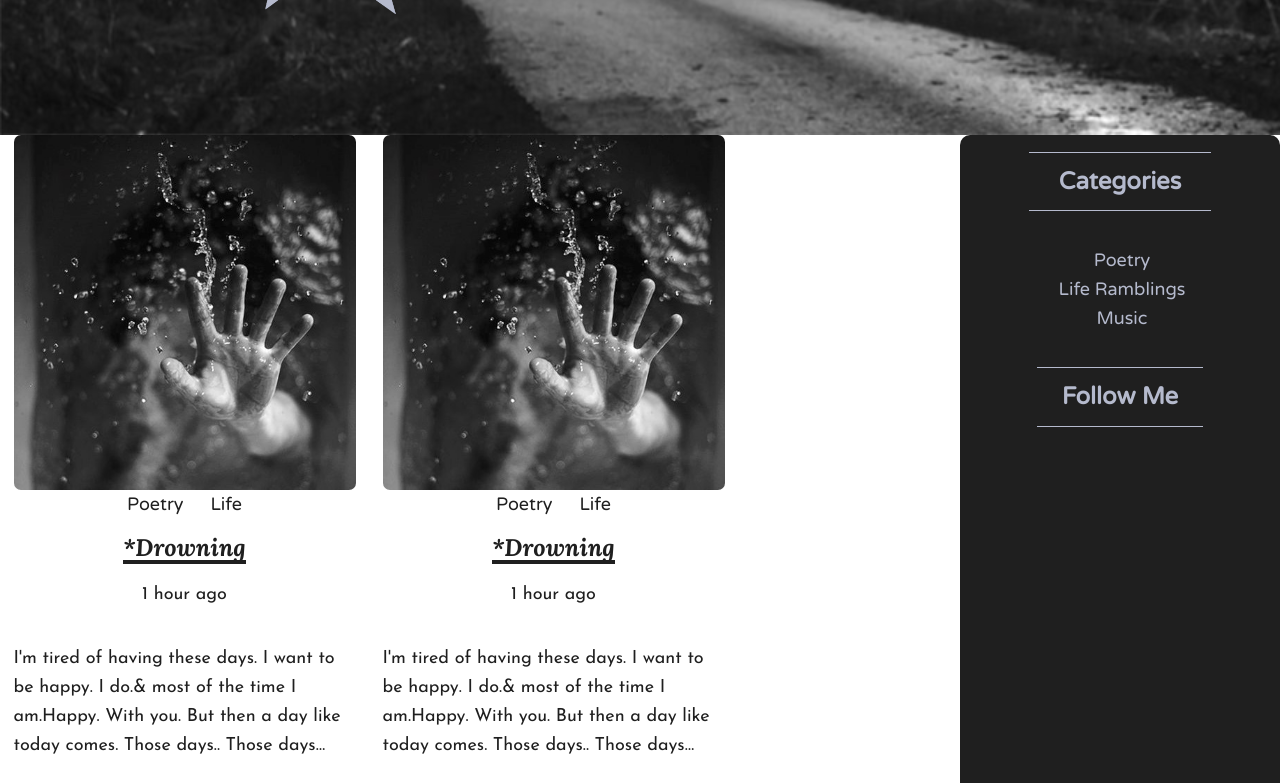
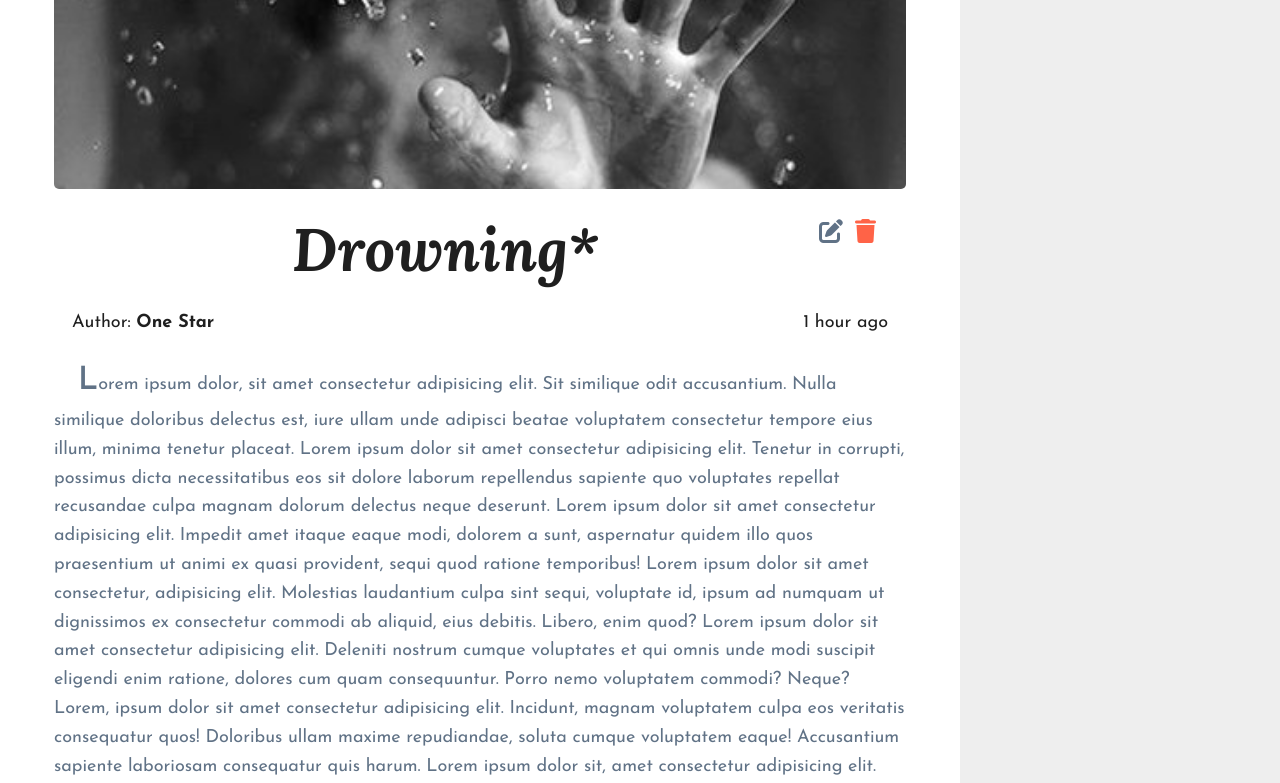
Before and after one commit to gercamjr/One-Star-Thoughts, a React (Create React App) app in the folder one-star-thoughts/: page / in a window 1280 px wide. Shown: the part 360-1143 px from the top of the page. Built offline with nearby package versions, Linux system fonts and the light colour scheme.

Commit message:
adding the single post page

```diff
--- a/one-star-thoughts/public/index.html
+++ b/one-star-thoughts/public/index.html
@@ -11,7 +11,7 @@
     <link rel="preconnect" href="https://fonts.googleapis.com">
     <link rel="preconnect" href="https://fonts.gstatic.com" crossorigin>
     <link href="https://fonts.googleapis.com/css2?family=Josefin+Sans:wght@100;200;300;400;500;600;700&family=Lora:ital,wght@1,400;1,500;1,600;1,700&family=Varela&family=Varela+Round&display=swap" rel="stylesheet">
-
+    <script src="https://kit.fontawesome.com/0955c01d8d.js" crossorigin="anonymous"></script>
     <!--
       manifest.json provides metadata used when your web app is installed on a
       user's mobile device or desktop. See https://developers.google.com/web/fundamentals/web-app-manifest/
--- a/one-star-thoughts/src/App.js
+++ b/one-star-thoughts/src/App.js
@@ -1,10 +1,8 @@
 import { library } from '@fortawesome/fontawesome-svg-core'
-import { fab } from '@fortawesome/free-brands-svg-icons'
-import { faCheckSquare, faCoffee, faSearch } from '@fortawesome/free-solid-svg-icons'
 import Home from "./pages/home/Home"
-import TopBar from "./topbar/TopBar"
+import Single from "./pages/single/Single"
+import TopBar from "./components/topbar/TopBar"
 
-library.add(fab, faCheckSquare, faCoffee, faSearch)
 
 
 
@@ -12,7 +10,7 @@ function App() {
   return (
     <>
     <TopBar/>
-    <Home/>
+    <Single/>
     </>
   );
 }
--- a/one-star-thoughts/src/header/Header.jsx
+++ b/one-star-thoughts/src/components/header/Header.jsx
@@ -1,4 +1,4 @@
-import "../styles/styles.css";
+import "../../styles/styles.css";
 
 
 
--- a/one-star-thoughts/src/post/Post.jsx
+++ b/one-star-thoughts/src/components/post/Post.jsx
@@ -1,4 +1,4 @@
-import "../styles/styles.css"
+import "../../styles/styles.css"
 
 export default function Post() {
     return (
--- a/one-star-thoughts/src/posts/Posts.jsx
+++ b/one-star-thoughts/src/components/posts/Posts.jsx
@@ -1,4 +1,4 @@
-import "../styles/styles.css"
+import "../../styles/styles.css"
 import Post from "../post/Post"
 
 export default function Posts() {
--- a/one-star-thoughts/src/sidebar/Sidebar.jsx
+++ b/one-star-thoughts/src/components/sidebar/Sidebar.jsx
@@ -1,4 +1,4 @@
-import "../styles/styles.css"
+import "../../styles/styles.css"
 
 export default function Sidebar() {
     return (
--- /dev/null
+++ b/one-star-thoughts/src/components/singlePost/SinglePost.jsx
@@ -0,0 +1,32 @@
+import "../../styles/styles.css"
+
+export default function SinglePost() {
+    return (
+        <div className="singlePost">
+            <div className="singlePost__container">
+                <img src="../../assets/img/drown-2.jpg" className="post__image" alt="hand drowning in water"/>
+                <h2 className="post__title">Drowning*
+                <div className="single__post--edit">
+                <i class="single__post--edit--icon fas fa-edit"></i>
+                <i class="single__post--edit--icon fas fa-trash"></i>
+                </div>
+                </h2>
+                <div className="single__post--info">
+                    <span className="single__post--info--author">Author: <strong>One Star</strong></span>
+                    <span className="single__post--info--date">1 hour ago</span>
+                </div>
+                <p className="single__post--content">
+                    Lorem ipsum dolor, sit amet consectetur adipisicing elit. Sit similique odit accusantium. Nulla similique doloribus delectus est, iure ullam unde adipisci beatae voluptatem consectetur tempore eius illum, minima tenetur placeat.
+                    Lorem ipsum dolor sit amet consectetur adipisicing elit. Tenetur in corrupti, possimus dicta necessitatibus eos sit dolore laborum repellendus sapiente quo voluptates repellat recusandae culpa magnam dolorum delectus neque deserunt.
+                    Lorem ipsum dolor sit amet consectetur adipisicing elit. Impedit amet itaque eaque modi, dolorem a sunt, aspernatur quidem illo quos praesentium ut animi ex quasi provident, sequi quod ratione temporibus!
+                    Lorem ipsum dolor sit amet consectetur, adipisicing elit. Molestias laudantium culpa sint sequi, voluptate id, ipsum ad numquam ut dignissimos ex consectetur commodi ab aliquid, eius debitis. Libero, enim quod?
+                    Lorem ipsum dolor sit amet consectetur adipisicing elit. Deleniti nostrum cumque voluptates et qui omnis unde modi suscipit eligendi enim ratione, dolores cum quam consequuntur. Porro nemo voluptatem commodi? Neque?
+                    Lorem, ipsum dolor sit amet consectetur adipisicing elit. Incidunt, magnam voluptatem culpa eos veritatis consequatur quos! Doloribus ullam maxime repudiandae, soluta cumque voluptatem eaque! Accusantium sapiente laboriosam consequatur quis harum.
+                    Lorem ipsum dolor sit, amet consectetur adipisicing elit. Dolore, exercitationem corrupti doloremque id veniam sequi minima deleniti animi voluptate, quod est tempora. Doloremque iste neque non quasi explicabo error minus.
+                    <br /><br />
+                    Lorem ipsum dolor sit amet consectetur, adipisicing elit. Enim facilis inventore explicabo veniam, deserunt distinctio commodi vel ad dicta iste laboriosam. Maxime ea dolorem ipsum laudantium nostrum, accusantium nam facilis?
+                </p>
+            </div>
+        </div>
+    )
+}
--- a/one-star-thoughts/src/topbar/TopBar.jsx
+++ b/one-star-thoughts/src/components/topbar/TopBar.jsx
@@ -1,4 +1,4 @@
-import "../styles/styles.css";
+import "../../styles/styles.css";
 import { FontAwesomeIcon } from '@fortawesome/react-fontawesome'
 
 export default function TopBar() {
--- a/one-star-thoughts/src/pages/home/Home.jsx
+++ b/one-star-thoughts/src/pages/home/Home.jsx
@@ -1,7 +1,7 @@
 import "../../styles/styles.css";
-import Header from "../../header/Header"
-import Posts from "../../posts/Posts"
-import Sidebar from "../../sidebar/Sidebar"
+import Header from "../../components/header/Header"
+import Posts from "../../components/posts/Posts"
+import Sidebar from "../../components/sidebar/Sidebar"
 
 export default function Home() {
     return (
--- /dev/null
+++ b/one-star-thoughts/src/pages/single/Single.jsx
@@ -0,0 +1,12 @@
+import "../../styles/styles.css"
+import Sidebar from "../../components/sidebar/Sidebar"
+import SinglePost from "../../components/singlePost/SinglePost"
+
+export default function Single() {
+    return (
+        <div className="single">
+            <SinglePost />
+            <Sidebar />
+        </div>
+    )
+}
--- a/one-star-thoughts/src/styles/styles.css
+++ b/one-star-thoughts/src/styles/styles.css
@@ -129,7 +129,7 @@
     }
 
     .sidebar {
-        color: var(--clr-light);
+        color: var(--clr-dark);
         font-family: var(--ff-sidebar);
     }
 
@@ -138,6 +138,11 @@
     }
 
     .post__info--title {
+        font-family: var(--ff-secondary);
+    }
+
+    .post__title {
+        text-align: center;
         font-family: var(--ff-secondary);
     }
     /* topBar styles */
@@ -302,7 +307,7 @@
         flex: 3;
         margin: 0;
         padding-bottom: 30px;
-        background-color: var(--clr-dark);
+        background-color: rgb(238, 238, 238);
         border-radius: 10px;
         display: flex;
         flex-direction: column;
@@ -343,8 +348,8 @@
     }
 
     .post {
-        width: 19em;
-        margin: 0em .75em 0em .75em;
+        width: 26em;
+        margin: 2em;
     }
 
     .post__img {
@@ -396,3 +401,61 @@
         -webkit-box-orient: vertical;
         margin-bottom: 1.75em;
     }
+    /* single posts page */
+
+    .single {
+        display: flex;
+    }
+
+    .singlePost {
+        flex: 9;
+    }
+
+    .singlePost__container {
+        padding: 3em;
+    }
+
+    .post__image {
+        width: 100%;
+        height: 450px;
+        border-radius: 5px;
+        object-fit: cover;
+    }
+
+    .post__title {
+        margin: .5em;
+    }
+
+    .single__post--edit {
+        float: right;
+        font-size: 1.5rem;
+    }
+
+    .single__post--edit--icon {
+        margin-left: .5em;
+        cursor: pointer;
+    }
+
+    .single__post--edit--icon:first-child {
+        color: var(--clr-primary);
+    }
+
+    .single__post--edit--icon:last-child {
+        color: tomato;
+    }
+
+    .single__post--info {
+        margin: 1em;
+        display: flex;
+        justify-content: space-between;
+    }
+
+    .single__post--content {
+        color: var(--clr-primary);
+    }
+
+    .single__post--content::first-letter {
+        margin-left: .75em;
+        font-size: 2rem;
+        font-weight: 600;
+    }
```
